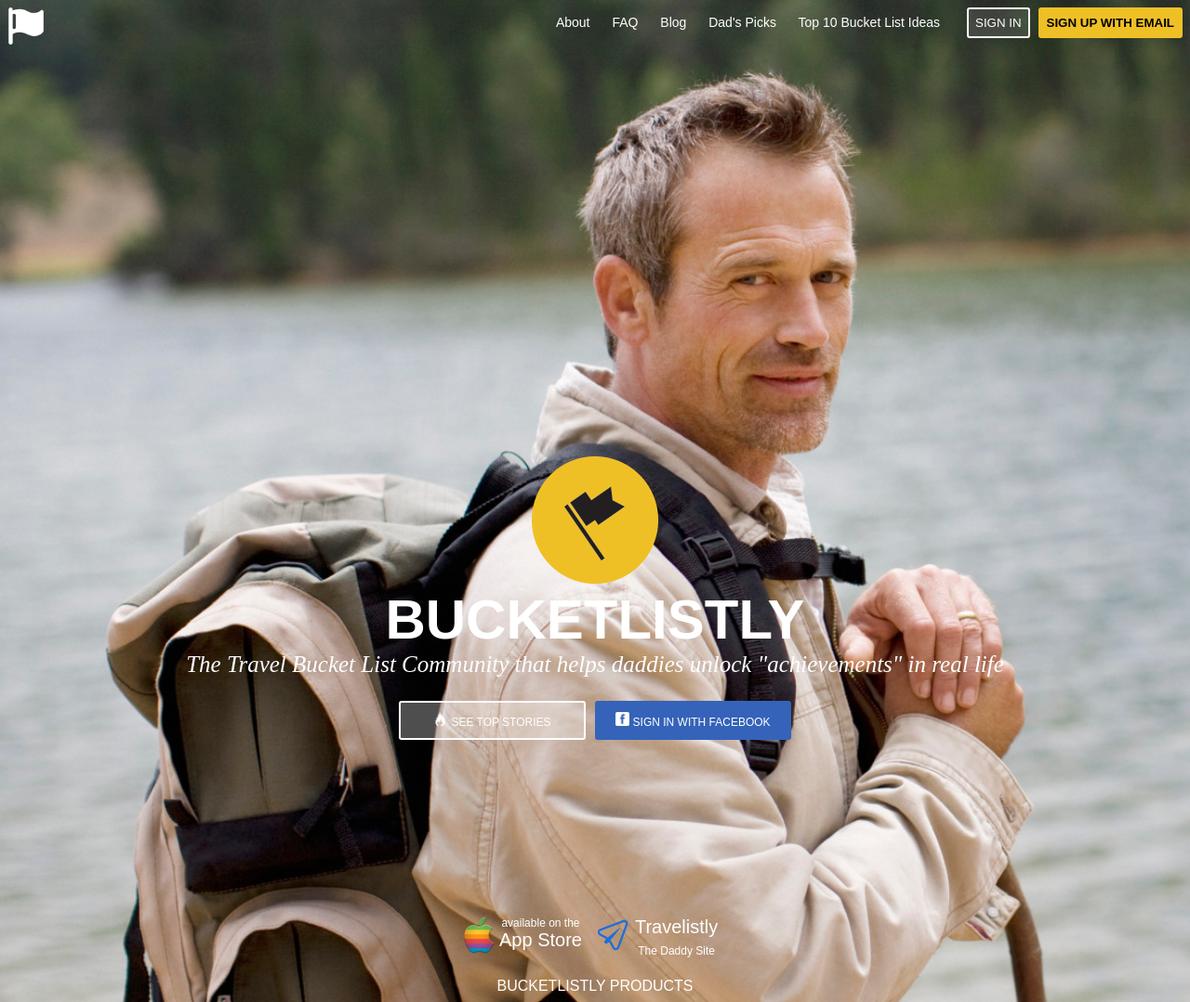
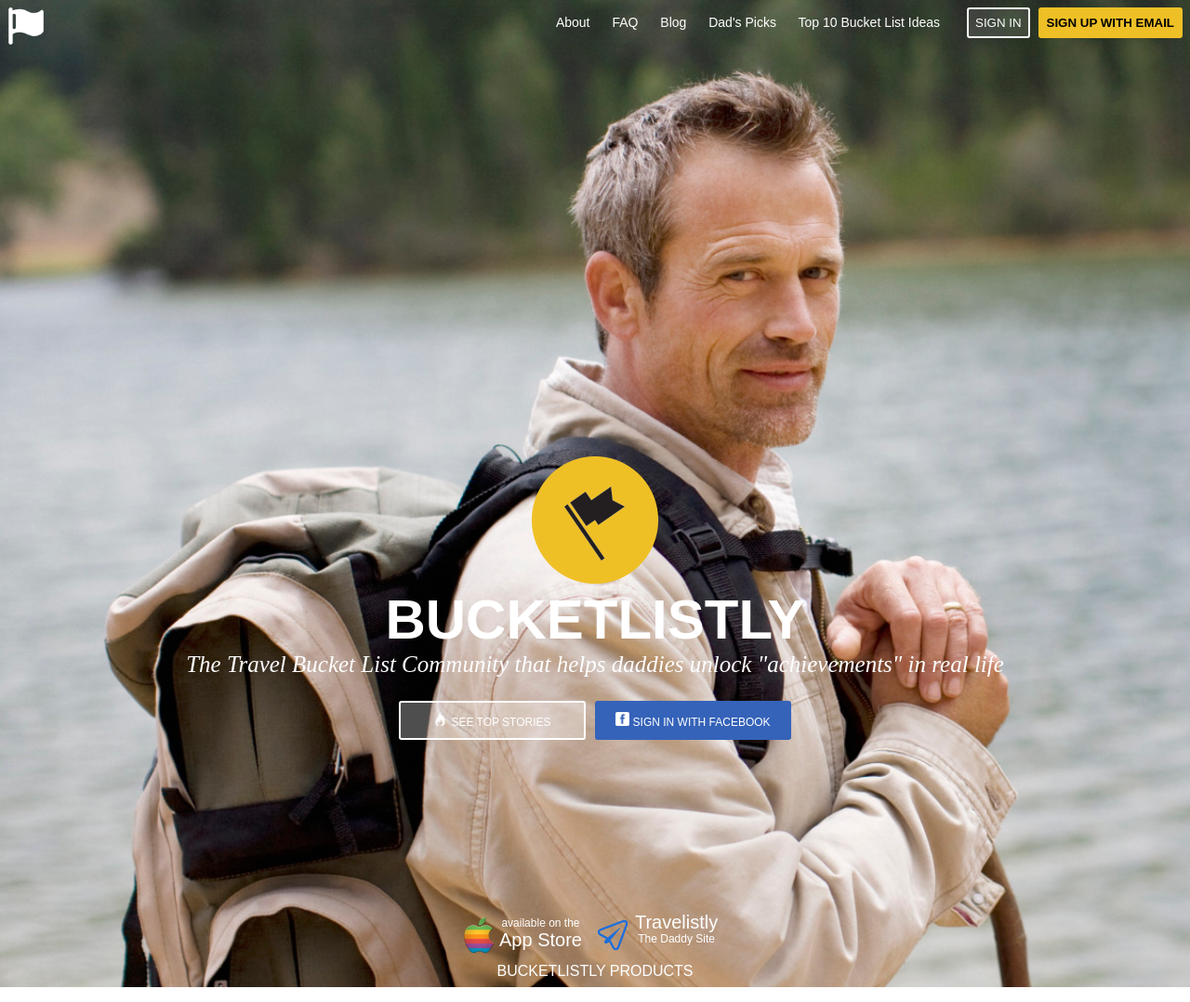
Before and after one commit to Jlannon90/landing-page, a plain HTML site: page index.html in a window 1280 px wide. Shown: the whole page at 93% size. Drawn offline with Linux system fonts and the light colour scheme.

Commit message:
fix line height

```diff
--- a/css/styles.css
+++ b/css/styles.css
@@ -166,7 +166,7 @@
   font-size: 20px;
   margin-top: 0px;
   margin-left: 4px;
-
+  line-height: 12px;
 
 }
 
@@ -174,10 +174,10 @@
 #trav-two {
   font-size: 12px;
   padding-top: 0px;
-
 }
 
 .footer {
+  clear: both;
   width: 300px;
   margin-left: auto;
   margin-right: auto;
```
